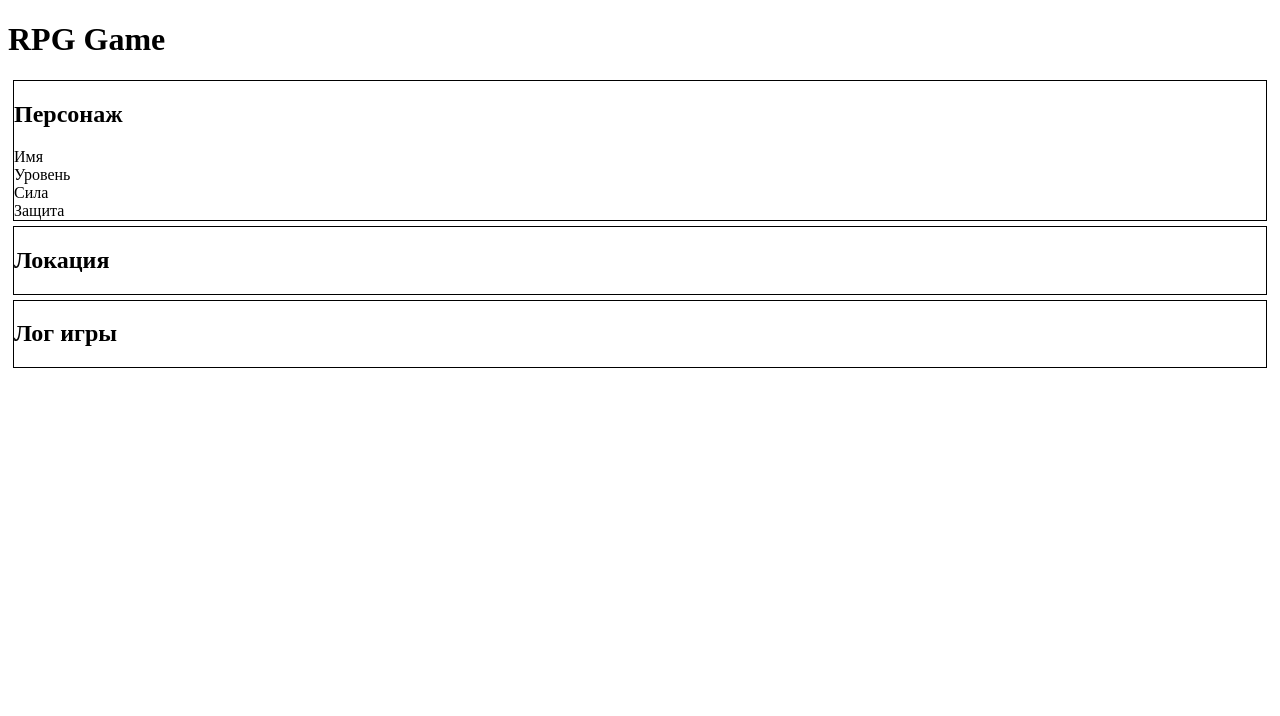
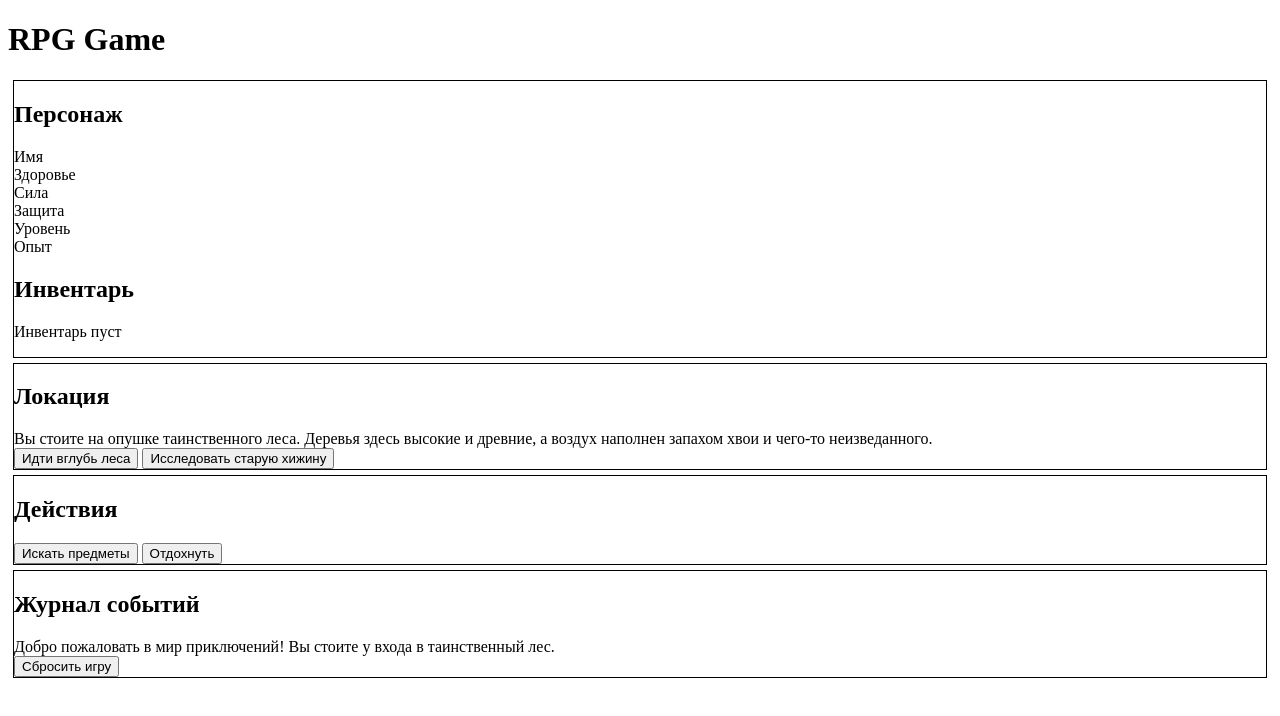
Before and after one commit to StasiyaN/practice-textRPGGame, a website: page index.html in a window 1280 px wide. Drawn offline with Linux system fonts and the light colour scheme.

Commit message:
changes divs to sections, changes structure of DOM

```diff
--- a/index.html
+++ b/index.html
@@ -10,45 +10,75 @@
 </head>
 <body>
     <div class="container">
-        <h1>RPG Game</h1>
-        <div class = "panel">
+        <header>
+            <h1>RPG Game</h1>
+        </header>
+
+        <section class = "panel stats">
             <h2>Персонаж</h2>
-            <div class="stat-item">
-                <span class ="stat-label">Имя</span>
+            <div class="stat-row">
+                <span class ="stat-name">Имя</span>
                 <span class="stat-value"></span>
             </div>
-            <div class="stat-item">
-                <span class="stat-label"> Уровень</span>
+            <div class="stat-row">
+                <span class="stat-name"> Здоровье</span>
                 <span class="stat-value"></span>
             </div>
-            <div class="stat-item">
-                <span class="stat-label"> Сила</span>
+            <div class="stat-row">
+                <span class="stat-name"> Сила</span>
                 <span class="stat-value"></span>
             </div>
-            <div class="stat-item">
-                <span class="stat-label"> Защита</span>
+            <div class="stat-row">
+                <span class="stat-name"> Защита</span>
                 <span class="stat-value"></span>
             </div>
-
-        </div>
-
-        <div class = "panel location-panel">
-            <h2>Локация</h2>
-            <div class="location">
+            <div class="stat-row">
+                <span class="stat-name"> Уровень</span>
+                <span class="stat-value"></span>
+            </div>
+            <div class="stat-row">
+                <span class="stat-name"> Опыт</span>
+                <span class="stat-value"></span>
+            </div>
+            <div class="progress-bar">
 
             </div>
-            <div class="action">
+            <div class="inventory">
+                <h2> Инвентарь </h2>
+                <div class="inventory-items">
+                    <p>Инвентарь пуст</p>
+                </div>
+            </div>
+        </section>
+        <section class="panel location">
+            <h2>Локация</h2>
+            <div class="location-desc">
+                Вы стоите на опушке таинственного леса. Деревья здесь высокие и древние,
+                а воздух наполнен запахом хвои и чего-то неизведанного.
+            </div>
+            <div class="location-actions">
+                <button>Идти вглубь леса</button>
+                <button>Исследовать старую хижину</button>
+            </div>
+            <div class="enemy-container">
 
             </div>
-
-        </div>
-
-        <div class = "panel">
-            <h2>Лог игры</h2>
-
-        </div>
-
-    </div>
-
+        </section>
+        <section class="panel actions">
+            <h2>Действия</h2>
+            <div class="action-buttons">
+                <button>Искать предметы</button>
+                <button>Отдохнуть</button>
+            </div>
+        </section>
+        <section class="panel log">
+            <h2>Журнал событий</h2>
+            <div class="log-entry">
+                Добро пожаловать в мир приключений! Вы стоите у входа в таинственный лес.
+            </div>
+            <button class="reset-btn">
+                Сбросить игру
+            </button>
+        </section>
 </body>
 </html>
--- a/style.css
+++ b/style.css
@@ -1,4 +1,4 @@
-.panel {
+section {
     border: 1px solid black;
     margin: 5px;
 }
```
